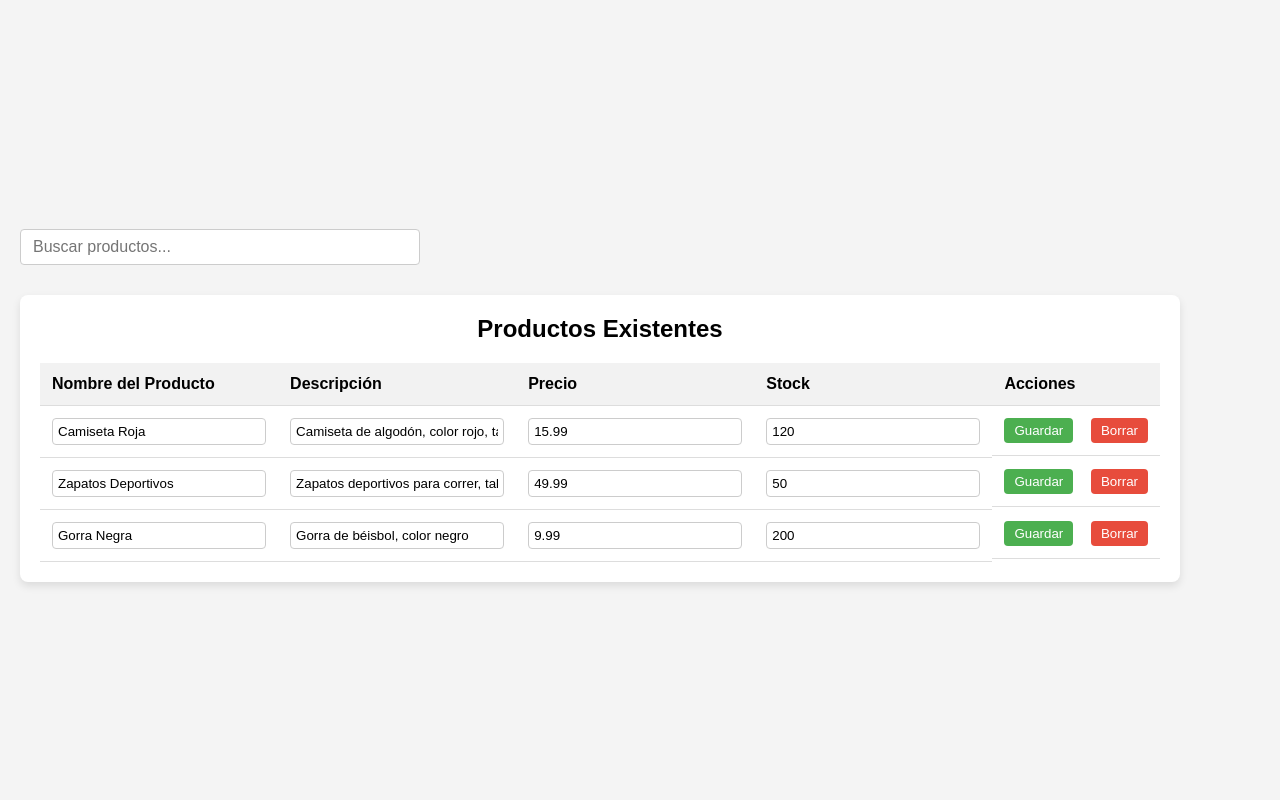
After one commit to Albertoescobarsanchez/pgpi, a Django app: page /editarProductos/ in a window 1280 px wide. The commit adds this page. Run offline with Django 5.2, Linux system fonts and the light colour scheme.

Commit message:
añadido producto

```diff
--- /dev/null
+++ b/app/frontend/templates/editarProductos.html
@@ -0,0 +1,152 @@
+<!DOCTYPE html>
+<html lang="es">
+<head>
+    <meta charset="UTF-8">
+    <meta name="viewport" content="width=device-width, initial-scale=1.0">
+    <title>Administrar Productos</title>
+    <style>
+        * {
+            margin: 0;
+            padding: 0;
+            box-sizing: border-box;
+        }
+        body {
+            font-family: Arial, sans-serif;
+            background-color: #f4f4f4;
+            display: flex;
+            justify-content: center;
+            align-items: flex-start;
+            height: 100vh;
+            width: 100%;
+            margin: 0;
+            padding: 0;
+            flex-direction: column;
+        }
+        .container {
+            width: 100%;
+            max-width: 1200px; /* Limita el ancho máximo */
+            padding: 20px;
+            overflow-x: auto; /* Para que la tabla se desplace horizontalmente en pantallas pequeñas */
+        }
+        .product-list-container {
+            background-color: #fff;
+            padding: 20px;
+            border-radius: 8px;
+            box-shadow: 0 4px 8px rgba(0, 0, 0, 0.1);
+            width: 100%;
+            margin-top: 20px;
+            overflow-x: auto; /* Permite el desplazamiento horizontal si la tabla es muy ancha */
+        }
+        h2 {
+            text-align: center;
+            margin-bottom: 20px;
+        }
+        /* Estilo para el campo de búsqueda */
+        .search-input {
+            width: 100%;
+            max-width: 400px;
+            padding: 8px 12px;
+            margin: 10px 0;
+            border: 1px solid #ccc;
+            border-radius: 4px;
+            font-size: 16px;
+        }
+        table {
+            width: 100%;
+            border-collapse: collapse;
+            margin-top: 20px;
+        }
+        th, td {
+            padding: 12px;
+            text-align: left;
+            border-bottom: 1px solid #ddd;
+        }
+        th {
+            background-color: #f2f2f2;
+        }
+        .edit-input {
+            width: 100%;
+            padding: 5px;
+            border: 1px solid #ccc;
+            border-radius: 4px;
+        }
+        .action-buttons {
+            display: flex;
+            justify-content: space-between;
+        }
+        .edit-button, .delete-button {
+            padding: 5px 10px;
+            background-color: #4CAF50;
+            color: white;
+            border: none;
+            border-radius: 4px;
+            cursor: pointer;
+        }
+        .edit-button:hover, .delete-button:hover {
+            background-color: #45a049;
+        }
+        .delete-button {
+            background-color: #e74c3c;
+        }
+        .delete-button:hover {
+            background-color: #c0392b;
+        }
+    </style>
+</head>
+<body>
+
+<div class="container">
+    <!-- Campo de búsqueda visual (sin funcionalidad) -->
+    <input type="text" id="searchInput" class="search-input" placeholder="Buscar productos...">
+
+    <div class="product-list-container">
+        <h2>Productos Existentes</h2>
+        <table id="productTable">
+            <thead>
+                <tr>
+                    <th>Nombre del Producto</th>
+                    <th>Descripción</th>
+                    <th>Precio</th>
+                    <th>Stock</th>
+                    <th>Acciones</th>
+                </tr>
+            </thead>
+            <tbody>
+                <tr>
+                    <td><input type="text" class="edit-input" value="Camiseta Roja"></td>
+                    <td><input type="text" class="edit-input" value="Camiseta de algodón, color rojo, talla M"></td>
+                    <td><input type="number" class="edit-input" value="15.99" step="0.01"></td>
+                    <td><input type="number" class="edit-input" value="120"></td>
+                    <td class="action-buttons">
+                        <button class="edit-button">Guardar</button>
+                        <button class="delete-button">Borrar</button>
+                    </td>
+                </tr>
+                <tr>
+                    <td><input type="text" class="edit-input" value="Zapatos Deportivos"></td>
+                    <td><input type="text" class="edit-input" value="Zapatos deportivos para correr, talla 42"></td>
+                    <td><input type="number" class="edit-input" value="49.99" step="0.01"></td>
+                    <td><input type="number" class="edit-input" value="50"></td>
+                    <td class="action-buttons">
+                        <button class="edit-button">Guardar</button>
+                        <button class="delete-button">Borrar</button>
+                    </td>
+                </tr>
+                <tr>
+                    <td><input type="text" class="edit-input" value="Gorra Negra"></td>
+                    <td><input type="text" class="edit-input" value="Gorra de béisbol, color negro"></td>
+                    <td><input type="number" class="edit-input" value="9.99" step="0.01"></td>
+                    <td><input type="number" class="edit-input" value="200"></td>
+                    <td class="action-buttons">
+                        <button class="edit-button">Guardar</button>
+                        <button class="delete-button">Borrar</button>
+                    </td>
+                </tr>
+                <!-- Agregar más productos según sea necesario -->
+            </tbody>
+        </table>
+    </div>
+</div>
+
+</body>
+</html>
--- a/app/frontend/templates/home.html
+++ b/app/frontend/templates/home.html
@@ -116,9 +116,12 @@
 
     <nav>
         <a href="#">Inicio</a>
-        <a href="#">Productos</a>
+        <a href="/editarProductos">Productos</a>
         <a href="#">Ofertas</a>
         <a href="#">Contacto</a>
+        <a href="/cesta">cesta</a>
+        <a href="/editarUsuario">Usuarios</a>
+
     </nav>
 
     <div class="main-content">
--- a/app/frontend/views.py
+++ b/app/frontend/views.py
@@ -14,3 +14,6 @@ def cesta(request):
 
 def editarUsuario(request):
     return render(request, 'editarUsuario.html')
+
+def editarProductos(request):
+    return render(request, 'editarProductos.html')
--- a/app/urls.py
+++ b/app/urls.py
@@ -26,7 +26,9 @@ urlpatterns = [
     path('login/', views.login, name='login'),
     path('register/',views.register, name='register'),
     path('cesta/', views.cesta, name='cesta'),
-    path('editarUsuario/', views.editarUsuario, name='editarUsuario')
+    path('editarUsuario/', views.editarUsuario, name='editarUsuario'),
+    path('editarProductos/', views.editarProductos, name='editarProductos')
+
 
 ]
 
```
